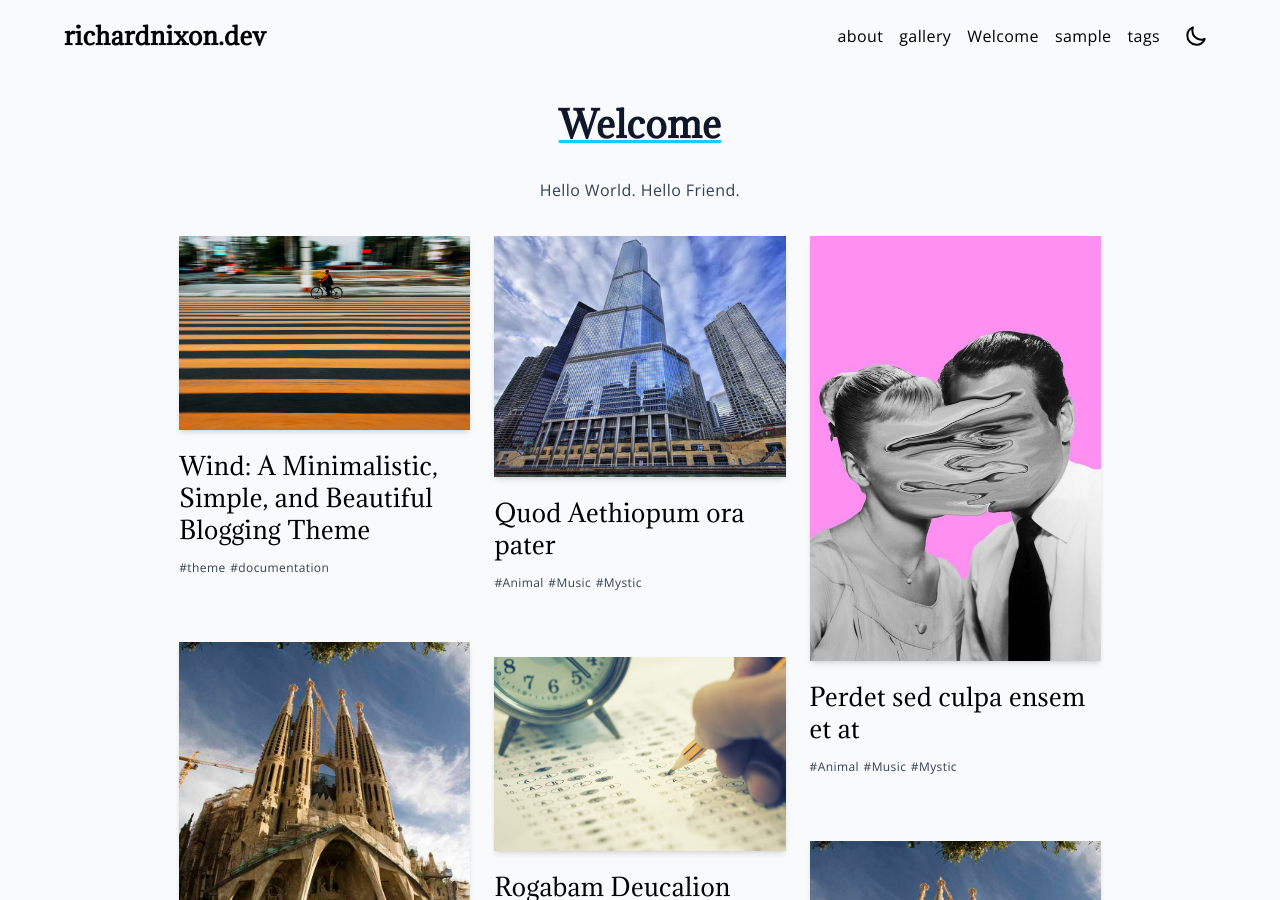
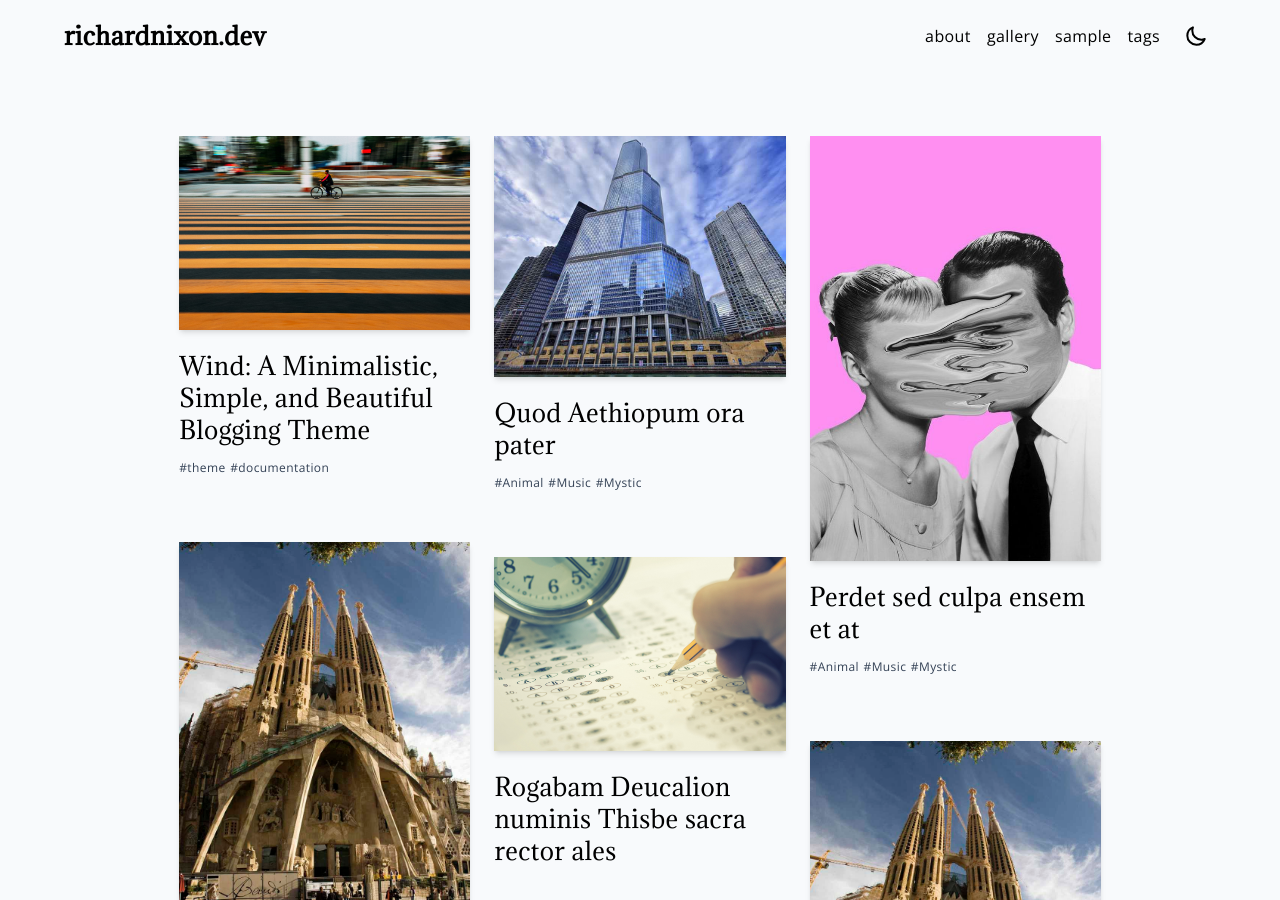
Before and after one commit to richardnixondev/richardnixondev.github.io, a Jekyll site: the page built from index.md, in a window 1280 px wide and 900 px high. Built offline with Jekyll 4.4.1, drawn with Linux system fonts in a browser that asks for light colours; our own code applies the rules of GitHub Pages for plain Markdown files.

```diff
--- a/index.md
+++ b/index.md
@@ -1,6 +1,3 @@
 ---
 layout: home
 ---
-# Welcome
-
-Hello World. Hello Friend.
```
Also changed, not shown: blog.md (added), portfolio.md (added).
